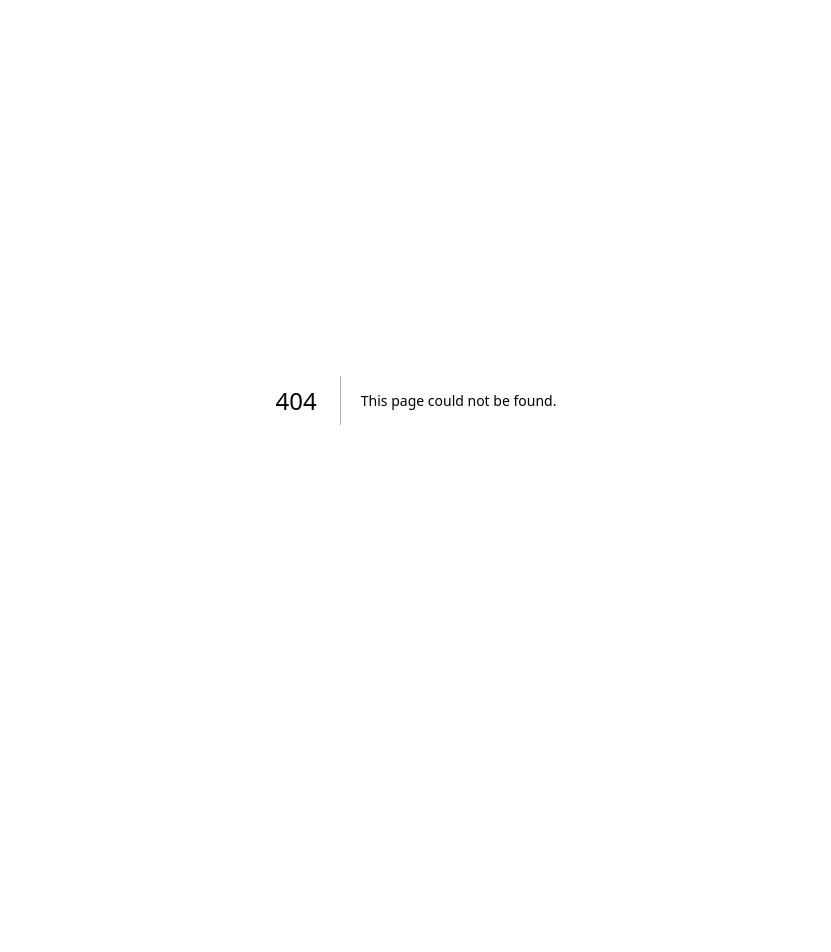
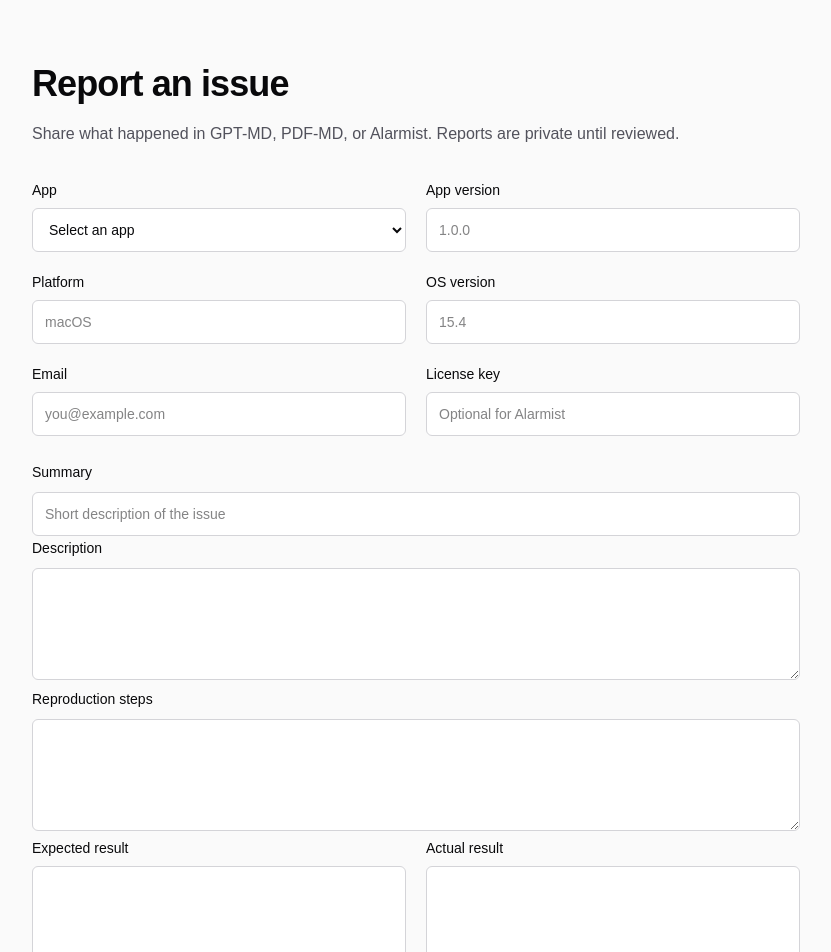
Before and after one commit to medschooloutsider/support, a Next.js app: page /report in a window 1280 px wide. Before the commit this address had no page. Shown: the top 952 px of the page, without its empty margins (224-1055 px from the left). Before the commit the page ends 800 px from the top, so only its background shows below. Built offline with nearby package versions, Linux system fonts and the light colour scheme.

Commit message:
feat: add web report form

```diff
--- /dev/null
+++ b/app/(public)/report/actions.ts
@@ -0,0 +1,96 @@
+"use server";
+
+import { revalidatePath } from "next/cache";
+
+import {
+  decideEntitlement,
+  validateLemonLicenseKey,
+} from "@/lib/entitlement";
+import { buildReportInsert } from "@/lib/reports";
+import { reportInputSchema } from "@/lib/schema";
+import { createClient } from "@/lib/supabase/server";
+
+export type ReportFormState = {
+  message: string;
+};
+
+const signedOutState: ReportFormState = {
+  message: "Sign in with a verified email before submitting a report.",
+};
+
+const invalidState: ReportFormState = {
+  message: "Check the form fields and submit again.",
+};
+
+const saveErrorState: ReportFormState = {
+  message: "The report could not be saved. Try again later.",
+};
+
+const successState: ReportFormState = {
+  message: "Report received. It will stay private until reviewed.",
+};
+
+function readFormString(formData: FormData, key: string) {
+  const value = formData.get(key);
+  return typeof value === "string" ? value : "";
+}
+
+export async function submitWebReport(
+  _previousState: ReportFormState,
+  formData: FormData,
+): Promise<ReportFormState> {
+  const supabase = await createClient();
+  const { data: claimsData } = await supabase.auth.getClaims();
+  const userId = claimsData?.claims?.sub;
+
+  if (!userId) {
+    return signedOutState;
+  }
+
+  const inputResult = reportInputSchema.safeParse({
+    appId: readFormString(formData, "appId"),
+    appVersion: readFormString(formData, "appVersion"),
+    platform: readFormString(formData, "platform"),
+    osVersion: readFormString(formData, "osVersion"),
+    reporterEmail: readFormString(formData, "reporterEmail"),
+    summary: readFormString(formData, "summary"),
+    description: readFormString(formData, "description"),
+    reproductionSteps: readFormString(formData, "reproductionSteps"),
+    expectedResult: readFormString(formData, "expectedResult"),
+    actualResult: readFormString(formData, "actualResult"),
+    source: "web",
+  });
+
+  if (!inputResult.success) {
+    return invalidState;
+  }
+
+  const licenseKey = readFormString(formData, "licenseKey");
+  const lemonValid =
+    inputResult.data.appId === "gpt_md" || inputResult.data.appId === "pdf_md"
+      ? await validateLemonLicenseKey(licenseKey, inputResult.data.reporterEmail)
+      : false;
+
+  const entitlement = decideEntitlement({
+    appId: inputResult.data.appId,
+    source: "web",
+    appOriginValid: false,
+    lemonValid,
+  });
+
+  const insert = buildReportInsert({
+    input: inputResult.data,
+    entitlementKind: entitlement.kind,
+    queue: entitlement.queue,
+    reporterUserId: userId,
+  });
+
+  const { error } = await supabase.from("reports").insert(insert);
+
+  if (error) {
+    return saveErrorState;
+  }
+
+  revalidatePath("/report");
+  return successState;
+}
--- /dev/null
+++ b/app/(public)/report/page.tsx
@@ -0,0 +1,18 @@
+import { ReportForm } from "@/components/report-form";
+
+export default function ReportPage() {
+  return (
+    <main className="min-h-screen bg-zinc-50 px-6 py-16 text-zinc-950">
+      <section className="mx-auto w-full max-w-3xl">
+        <h1 className="text-4xl font-semibold tracking-tight">
+          Report an issue
+        </h1>
+        <p className="mt-4 max-w-2xl text-base leading-7 text-zinc-600">
+          Share what happened in GPT-MD, PDF-MD, or Alarmist. Reports are
+          private until reviewed.
+        </p>
+        <ReportForm />
+      </section>
+    </main>
+  );
+}
--- /dev/null
+++ b/components/report-form.tsx
@@ -0,0 +1,171 @@
+"use client";
+
+import { useActionState } from "react";
+
+import {
+  type ReportFormState,
+  submitWebReport,
+} from "@/app/(public)/report/actions";
+
+const initialState: ReportFormState = {
+  message: "",
+};
+
+const inputClassName =
+  "mt-2 h-11 w-full rounded-md border border-zinc-300 bg-white px-3 text-sm text-zinc-950 outline-none transition-colors focus:border-zinc-950";
+
+const textareaClassName =
+  "mt-2 min-h-28 w-full rounded-md border border-zinc-300 bg-white px-3 py-2 text-sm leading-6 text-zinc-950 outline-none transition-colors focus:border-zinc-950";
+
+const labelClassName = "text-sm font-medium text-zinc-950";
+
+export function ReportForm() {
+  const [state, formAction, isPending] = useActionState(
+    submitWebReport,
+    initialState,
+  );
+
+  return (
+    <form action={formAction} className="mt-8 space-y-6">
+      <div className="grid gap-5 sm:grid-cols-2">
+        <label className={labelClassName}>
+          App
+          <select name="appId" required className={inputClassName} defaultValue="">
+            <option value="" disabled>
+              Select an app
+            </option>
+            <option value="gpt_md">GPT-MD</option>
+            <option value="pdf_md">PDF-MD</option>
+            <option value="alarmist">Alarmist</option>
+          </select>
+        </label>
+
+        <label className={labelClassName}>
+          App version
+          <input
+            name="appVersion"
+            required
+            maxLength={80}
+            className={inputClassName}
+            placeholder="1.0.0"
+          />
+        </label>
+
+        <label className={labelClassName}>
+          Platform
+          <input
+            name="platform"
+            required
+            maxLength={80}
+            className={inputClassName}
+            placeholder="macOS"
+          />
+        </label>
+
+        <label className={labelClassName}>
+          OS version
+          <input
+            name="osVersion"
+            required
+            maxLength={80}
+            className={inputClassName}
+            placeholder="15.4"
+          />
+        </label>
+
+        <label className={labelClassName}>
+          Email
+          <input
+            name="reporterEmail"
+            required
+            type="email"
+            maxLength={320}
+            className={inputClassName}
+            placeholder="you@example.com"
+          />
+        </label>
+
+        <label className={labelClassName}>
+          License key
+          <input
+            name="licenseKey"
+            autoComplete="off"
+            className={inputClassName}
+            placeholder="Optional for Alarmist"
+          />
+        </label>
+      </div>
+
+      <label className={labelClassName}>
+        Summary
+        <input
+          name="summary"
+          required
+          minLength={8}
+          maxLength={160}
+          className={inputClassName}
+          placeholder="Short description of the issue"
+        />
+      </label>
+
+      <label className={labelClassName}>
+        Description
+        <textarea
+          name="description"
+          required
+          minLength={20}
+          maxLength={5000}
+          className={textareaClassName}
+        />
+      </label>
+
+      <label className={labelClassName}>
+        Reproduction steps
+        <textarea
+          name="reproductionSteps"
+          required
+          minLength={8}
+          maxLength={5000}
+          className={textareaClassName}
+        />
+      </label>
+
+      <div className="grid gap-5 sm:grid-cols-2">
+        <label className={labelClassName}>
+          Expected result
+          <textarea
+            name="expectedResult"
+            required
+            minLength={3}
+            maxLength={1000}
+            className={textareaClassName}
+          />
+        </label>
+
+        <label className={labelClassName}>
+          Actual result
+          <textarea
+            name="actualResult"
+            required
+            minLength={3}
+            maxLength={1000}
+            className={textareaClassName}
+          />
+        </label>
+      </div>
+
+      <div className="flex flex-col gap-3 sm:flex-row sm:items-center">
+        <button
+          type="submit"
+          disabled={isPending}
+          className="inline-flex h-11 items-center justify-center rounded-md bg-zinc-950 px-5 text-sm font-medium text-white transition-colors hover:bg-zinc-800 disabled:cursor-not-allowed disabled:bg-zinc-400"
+        >
+          {isPending ? "Submitting" : "Submit report"}
+        </button>
+        {state.message ? (
+          <p className="text-sm leading-6 text-zinc-600">{state.message}</p>
+        ) : null}
+      </div>
+    </form>
+  );
+}
```
Also changed, not shown: 1 other file (tests, documents, lock files or other folders).
